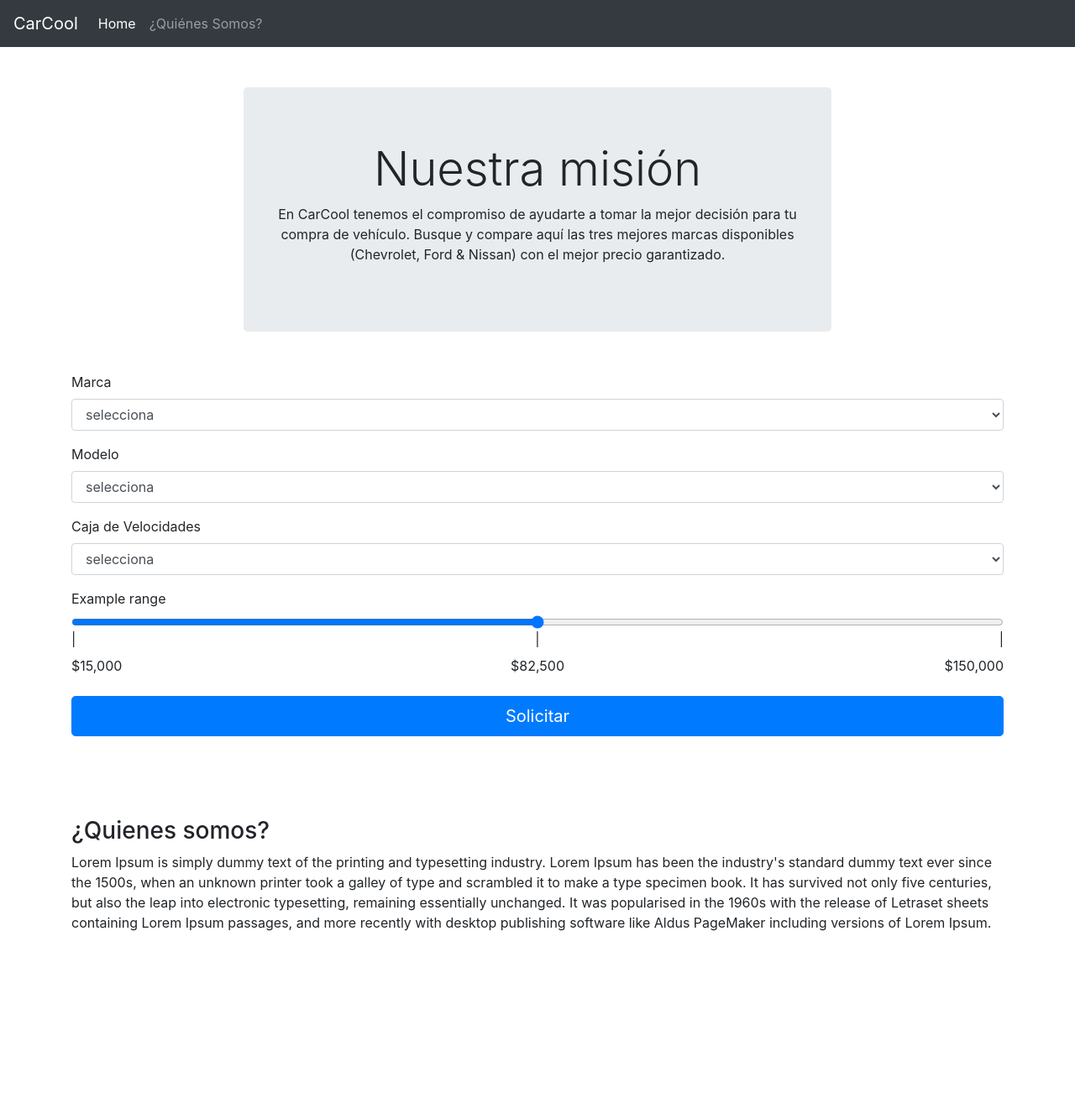
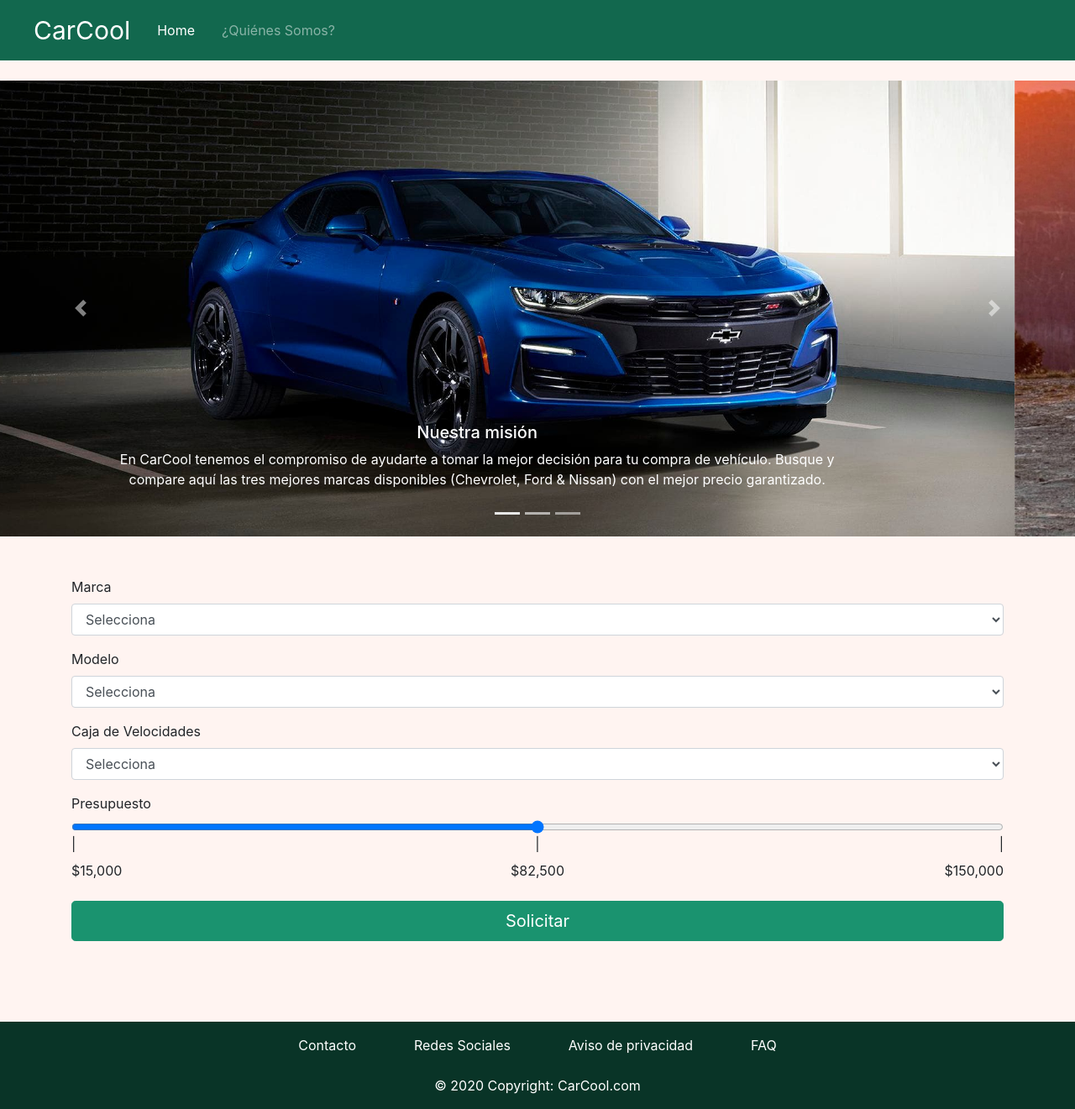
Before and after one commit to frovin/carcool, a plain HTML site: page index.html in a window 1280 px wide. Shown: the whole page at 84% size. Before the commit the page ends 1111 px from the top, so only its background shows below. Drawn offline with nearby package versions, Linux system fonts and the light colour scheme; a script that the page names is missing.

Commit message:
Finalizado

```diff
--- a/index.html
+++ b/index.html
@@ -14,8 +14,8 @@
   </head>
   <body>
     <header>
-      <nav class="navbar navbar-expand-lg navbar-dark bg-dark">
-        <a class="navbar-brand" href="#">CarCool</a>
+      <nav class="navbar navbar-expand-lg navbar-dark" style="background-color: #12684E;">
+        <a class="navbar-brand ml-4" href="#" style="font-size: 30px;">CarCool</a>
         <button
           class="navbar-toggler"
           type="button"
@@ -28,36 +28,65 @@
           <span class="navbar-toggler-icon"></span>
         </button>
         <div class="collapse navbar-collapse" id="navbarText">
-          <ul class="navbar-nav mr-auto">
+          <ul class="navbar-nav mr-auto m-2">
             <li class="nav-item active">
               <a class="nav-link" href="#"
                 >Home <span class="sr-only">(current)</span></a
               >
             </li>
             <li class="nav-item">
-              <a class="nav-link" href="#about">¿Quiénes Somos?</a>
+              <a class="nav-link ml-3" href="#about">¿Quiénes Somos?</a>
             </li>
           </ul>
         </div>
       </nav>
     </header>
-    <section
-      class="container jumbotron mt-5 text-center"
-      style="max-width: 700px;"
-    >
-      <h1 class="display-4">Nuestra misión</h1>
-      <p>
-        En CarCool tenemos el compromiso de ayudarte a tomar la mejor decisión
-        para tu compra de vehículo. Busque y compare aquí las tres mejores
-        marcas disponibles (Chevrolet, Ford & Nissan) con el mejor precio
-        garantizado.
-      </p>
-    </section>
+    <div id="carouselExampleCaptions" class="carousel slide mt-4" data-ride="carousel">
+      <ol class="carousel-indicators">
+        <li data-target="#carouselExampleCaptions" data-slide-to="0" class="active"></li>
+        <li data-target="#carouselExampleCaptions" data-slide-to="1"></li>
+        <li data-target="#carouselExampleCaptions" data-slide-to="2"></li>
+      </ol>
+      <div class="carousel-inner">
+        <div class="carousel-item active">
+          <img src="./chevrolet_camaro_2019_3.jpg" class="d-block w-100" alt="...">
+          <div class="carousel-caption d-none d-md-block">
+            <h5>Nuestra misión</h5>
+            <p>En CarCool tenemos el compromiso de ayudarte a tomar la mejor decisión
+              para tu compra de vehículo. Busque y compare aquí las tres mejores
+              marcas disponibles (Chevrolet, Ford & Nissan) con el mejor precio
+              garantizado.</p>
+          </div>
+        </div>
+        <div class="carousel-item">
+          <img src="./31584-n.jpg" class="d-block w-100" alt="...">
+          <div class="carousel-caption d-none d-md-block">
+            <h5>¿Quiénes somos?</h5>
+            <p>Lorem ipsum dolor sit amet, consectetur adipiscing elit.</p>
+          </div>
+        </div>
+        <div class="carousel-item">
+          <img src="./b.jpg" class="d-block w-100" alt="...">
+          <!-- <div class="carousel-caption d-none d-md-block">
+            <h5>Third slide label</h5>
+            <p>Praesent commodo cursus magna, vel scelerisque nisl consectetur.</p>
+          </div> -->
+        </div>
+      </div>
+      <a class="carousel-control-prev" href="#carouselExampleCaptions" role="button" data-slide="prev">
+        <span class="carousel-control-prev-icon" aria-hidden="true"></span>
+        <span class="sr-only">Previous</span>
+      </a>
+      <a class="carousel-control-next" href="#carouselExampleCaptions" role="button" data-slide="next">
+        <span class="carousel-control-next-icon" aria-hidden="true"></span>
+        <span class="sr-only">Next</span>
+      </a>
+    </div>
     <form action="" class="container mt-5">
       <div class="form-group">
         <label for="exampleFormControlSelect1">Marca</label>
         <select id="marcaForm" required="true" class="form-control" id="exampleFormControlSelect1">
-          <option value="">selecciona</option>
+          <option value="">Selecciona</option>
     <!--Ningun option funciona sin value-->
           <option value="Chevrolet">Chevrolet</option>
           <option value="Ford">Ford</option>
@@ -67,7 +96,7 @@
       <div class="form-group">
         <label for="exampleFormControlSelect1">Modelo</label>
         <select id="anioForm" required="true" class="form-control" id="exampleFormControlSelect1">
-          <option value="">selecciona</option>
+          <option value="">Selecciona</option>
           <option value="2019">2019</option>
           <option value="2020">2020</option>
         </select>
@@ -75,13 +104,13 @@
       <div class="form-group">
         <label for="exampleFormControlSelect1">Caja de Velocidades</label>
         <select id="transForm" required="true" class="form-control" id="exampleFormControlSelect1">
-          <option value="">selecciona</option>
+          <option value="">Selecciona</option>
           <option value="manual">Manual</option>
           <option value="auto">Automático</option>
         </select>
       </div>
       <div>
-        <label>Example range</label>
+        <label id="presupuesto">Presupuesto</label>
         <input required="true"
           type="range"
           class="form-control-range"
@@ -102,7 +131,7 @@
           <div class="col-4 d-flex justify-content-end">$150,000</div>
         </label>
       </div>
-      <button type="submit" class="btn btn-primary btn-lg btn-block mt-4">Solicitar</button>
+      <button type="submit" class="btn btn-primary btn-lg btn-block mt-4" style="background-color: #1a936f; border-color: #1a936f;">Solicitar</button>
     </form>
 
     <div class="container mt-5">
@@ -127,20 +156,21 @@
       </div>
     </div>
 
-    <section id="about" class="container mt-5">
-      <h3>¿Quienes somos?</h3>
-      <p>
-        Lorem Ipsum is simply dummy text of the printing and typesetting
-        industry. Lorem Ipsum has been the industry's standard dummy text ever
-        since the 1500s, when an unknown printer took a galley of type and
-        scrambled it to make a type specimen book. It has survived not only five
-        centuries, but also the leap into electronic typesetting, remaining
-        essentially unchanged. It was popularised in the 1960s with the release
-        of Letraset sheets containing Lorem Ipsum passages, and more recently
-        with desktop publishing software like Aldus PageMaker including versions
-        of Lorem Ipsum.
-      </p>
-    </section>
+    <!-- Footer -->
+<footer class="d-flex justify-content-center align-items-end pt-3 mt-5" style="background-color: #093427; color: white;">
+
+  <div class="row justify-content-around">
+   <a href="#" style="text-decoration: none; color: white;">Contacto</a>
+   <a href="#" style="text-decoration: none; color: white;">Redes Sociales</a>
+   <a href="#" style="text-decoration: none; color: white;">Aviso de privacidad</a>
+   <a href="#" style="text-decoration: none; color: white;">FAQ</a>
+  <p class="col-12 text-center mt-4">© 2020 Copyright:
+    <a href="https://mdbootstrap.com/" style="text-decoration: none; color: white;"> CarCool.com</a></p>
+  </div>
+
+</footer>
+<!-- Footer -->
+
     <script
       src="https://code.jquery.com/jquery-3.5.1.slim.min.js"
       integrity="sha384-DfXdz2htPH0lsSSs5nCTpuj/zy4C+OGpamoFVy38MVBnE+IbbVYUew+OrCXaRkfj"
--- a/main.js
+++ b/main.js
@@ -12,6 +12,8 @@
       var anioForm = document.getElementById("anioForm");
       var transForm = document.getElementById("transForm");
       var myRange = document.getElementById("myRange");
+      var presupuesto = document.getElementById("presupuesto");
+      presupuesto.innerHTML = "Presupuesto: $"+myRange.value;
       console.log(marcaForm.value);
       console.log(anioForm.value);
       console.log(transForm.value);
@@ -58,21 +60,22 @@
           "https://purepng.com/public/uploads/large/purepng.com-nissan-logonissannissan-motorautomobile-manufactureryokohamanissan-logo-1701527528576qog0u.png"
         );
       }
+
       var marca = document.createElement("h5");
       marca.className = "list-group-item";
-      marca.innerHTML = "MARCA: " + resultadoCoches[i].make;
+      marca.innerHTML = "Marca: " + resultadoCoches[i].make;
       var modelo = document.createElement("li");
       modelo.className = "list-group-item";
-      modelo.innerHTML = "MODELO: " + resultadoCoches[i].model;
+      modelo.innerHTML = "Modelo: " + resultadoCoches[i].model;
       var precio = document.createElement("li");
       precio.className = "list-group-item";
-      precio.innerHTML = "PRECIO: $" + resultadoCoches[i].price;
+      precio.innerHTML = "Precio: $" + resultadoCoches[i].price;
       var colores = document.createElement("li");
       colores.className = "list-group-item";
-      colores.innerHTML = "COLORES: " + resultadoCoches[i].colors;
+      colores.innerHTML = "Colores: " + resultadoCoches[i].colors;
       var transmision = document.createElement("li");
       transmision.className = "list-group-item";
-      transmision.innerHTML = "TRANSMISION: " + resultadoCoches[i].transmision;
+      transmision.innerHTML = "Transmision: " + resultadoCoches[i].transmision;
 
       var card = document.createElement("div");
       card.className = "card mt-5";
--- a/style.css
+++ b/style.css
@@ -1,14 +1,24 @@
 html,body{
 width: 100%;
 height: 100%;
+background-color: #fff4f1;
 }
 
 .card{
     border-radius: 10px;
-    border: solid black;
+    background-color: #DDE9D8;
+    border: solid #C6DABE;
+}
+
+.card-body{
+    background-color: #DDE9D8;
 }
 
 .list-group-item{
 padding: 0px;
 margin: 10px;
+background-color: #DDE9D8;
+display: flex;
+justify-content: center;
+border-color: #DDE9D8;
 }
```
Also changed, not shown: 31584-n.jpg (added), b.jpg (added), chevrolet_camaro_2019_3.jpg (added).
